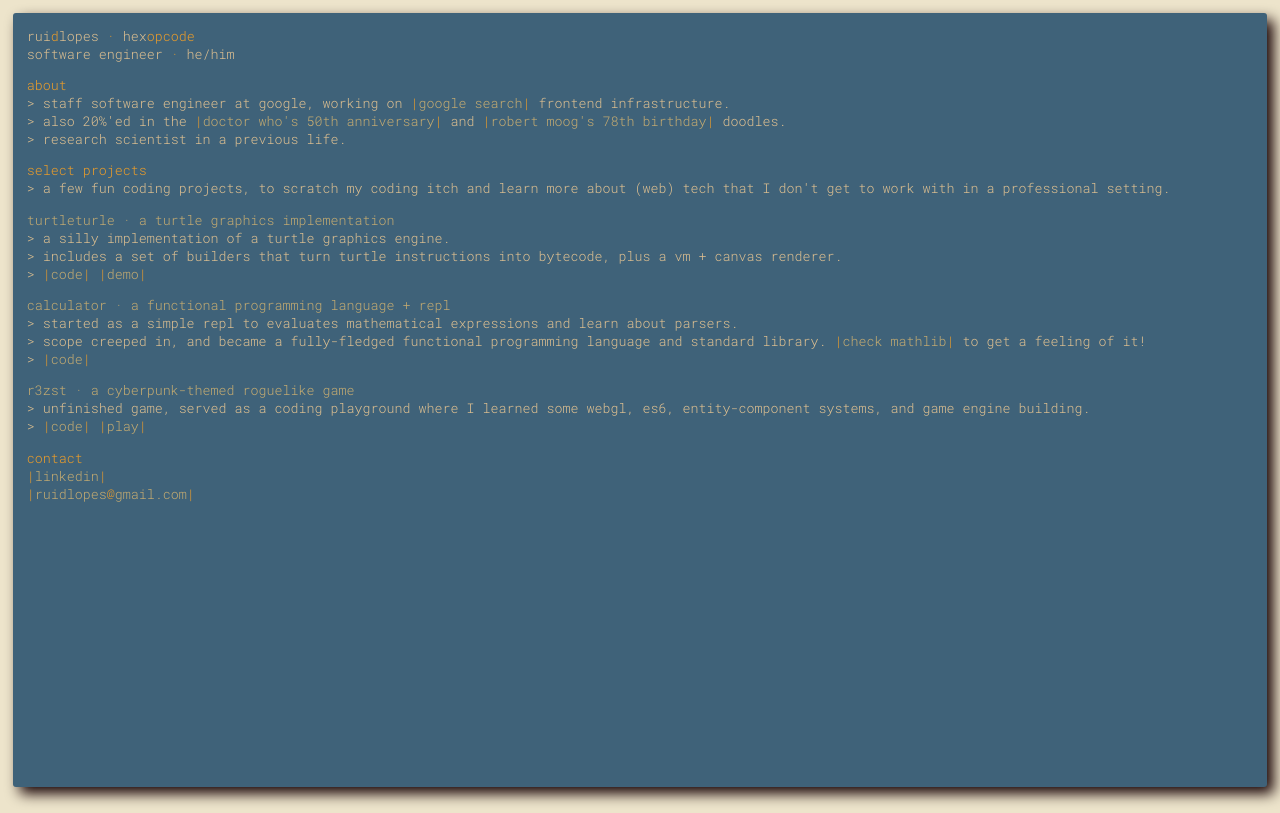
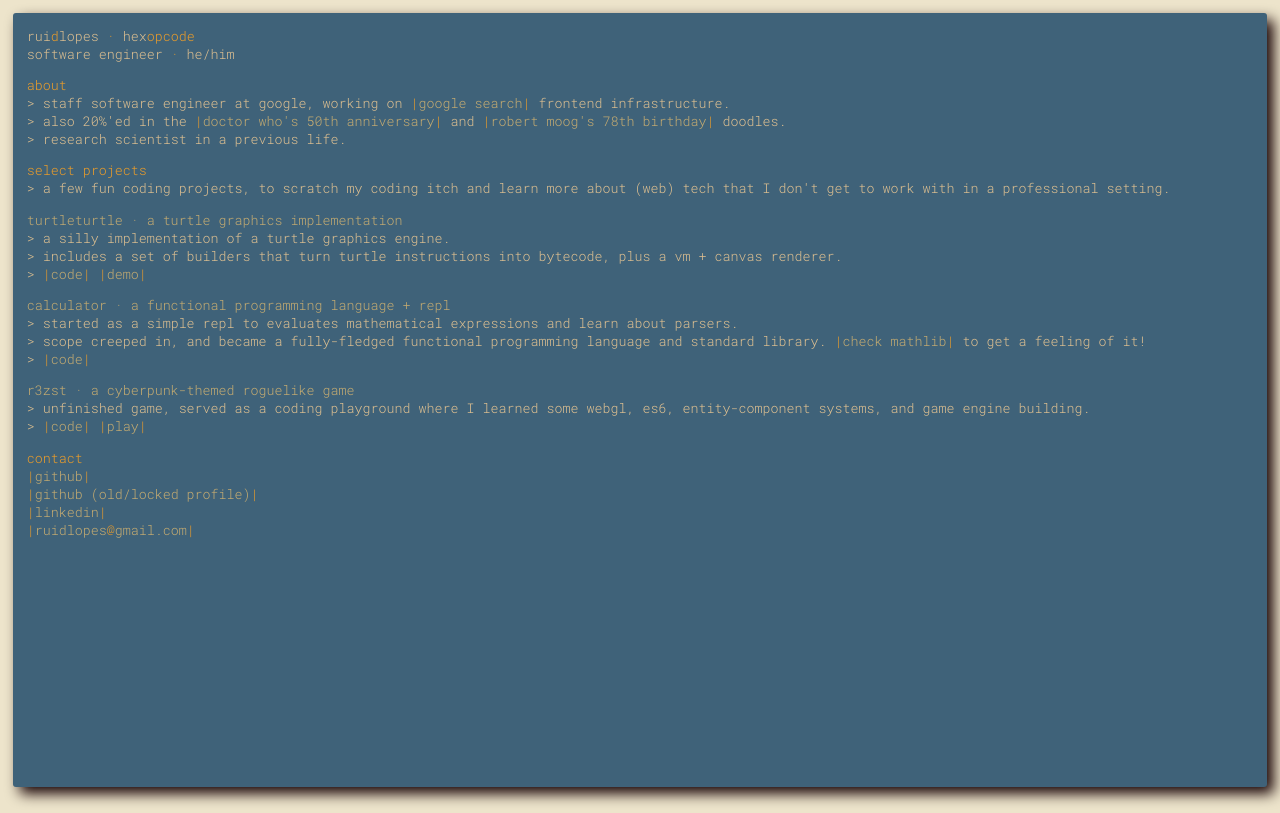
Before and after one commit to hexopcode/hexopcode.github.io, a plain HTML site: page index.html in a window 1280 px wide. Drawn offline with Linux system fonts and the light colour scheme.

Commit message:
Update index.html
Small fixes and links added

```diff
--- a/index.html
+++ b/index.html
@@ -54,7 +54,7 @@
         I don't get to work with in a professional setting.
       </p>
       <section>
-        <header class="highlight-2">turtleturle · a turtle graphics implementation</header>
+        <header class="highlight-2">turtleturtle · a turtle graphics implementation</header>
         <p>
           a silly implementation of a turtle graphics engine.
         </p>
@@ -92,6 +92,8 @@
     <section>
       <header class="highlight">contact</header>
       <ul>
+        <li><a href="https://github.com/hexopcode">github</a></li>
+        <li><a href="https://github.com/ruidlopes">github (old/locked profile)</a></li>
         <li><a href="https://www.linkedin.com/in/ruidlopes/">linkedin</a></li>
         <li><a href="mailto:ruidlopes@gmail.com" id="mail">ruidlopes<span class="highlight">@</span>gmail.com</a></li>
       </ul>
```
